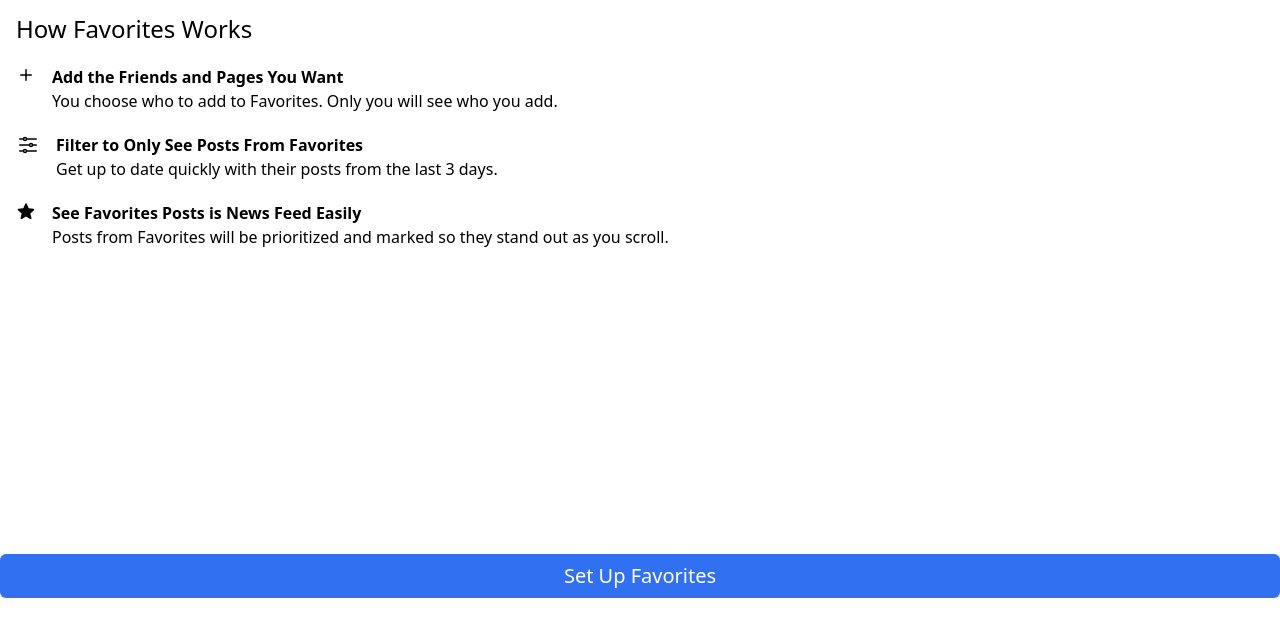
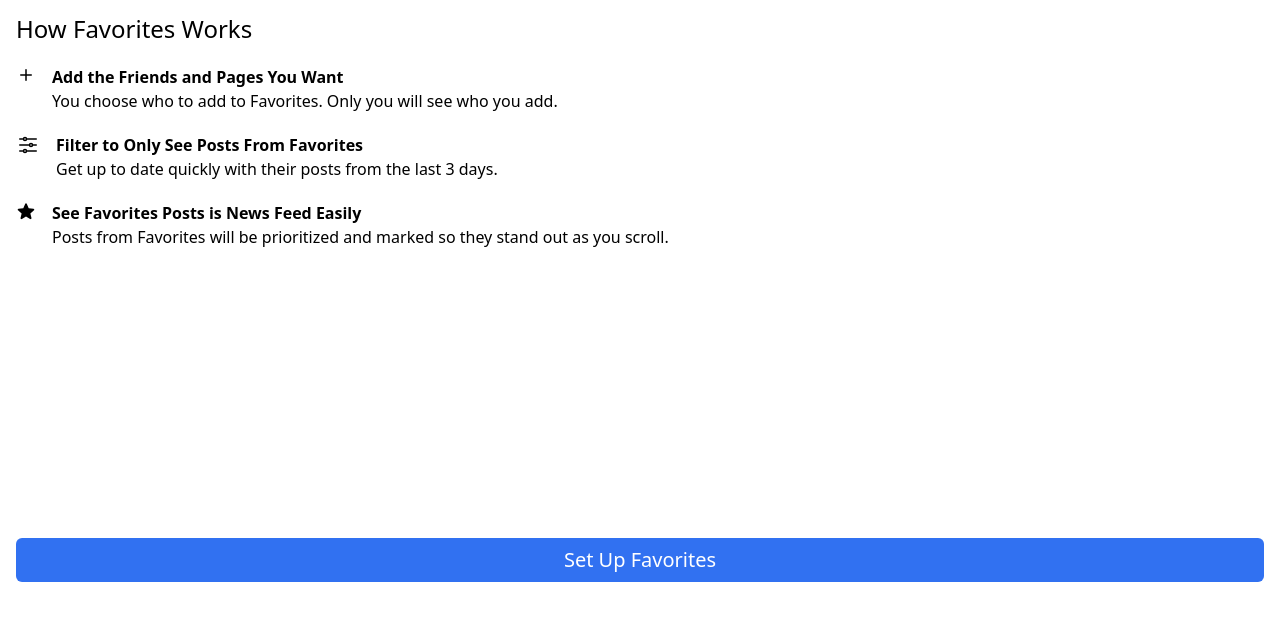
Before and after one commit to AmirhosseinOlyaei/facebook-tailwind, a website: page index.html in a window 1280 px wide. Shown: the part 202-838 px from the top of the page. After the commit the page ends 800 px from the top, so only its background shows below. Drawn offline with nearby package versions, Linux system fonts and the light colour scheme.

Commit message:
page1 height

```diff
--- a/index.html
+++ b/index.html
@@ -8,11 +8,11 @@
 	<script src="https://cdn.tailwindcss.com"></script>
 </head>
 
-<body class="h-[926px]">
+<body class="">
 	<!-- Page image -->
 	<div><img src="./images/image1.jpeg" alt="Faveorites logo" width="430px"></div>
 	<!-- Instructions -->
-	<div class=" m-4 h-[926px]">
+	<div class=" m-4">
 		<p class="text-2xl">How Favorites Works</p>
 		<!-- Details -->
 		<div class="flex my-5">
@@ -55,7 +55,7 @@
 			</div>
 		</div>
 		<!-- Set up button -->
-		<div class="absolute inset-x-0 bottom-0">
+		<div class="absolute inset-x-0 bottom-0 m-4">
 			<button class="w-full bg-[#3171f1] h-11 rounded-md text-xl text-white"><a href="/page2.html">Set Up
 					Favorites</a></button>
 		</div>
```
